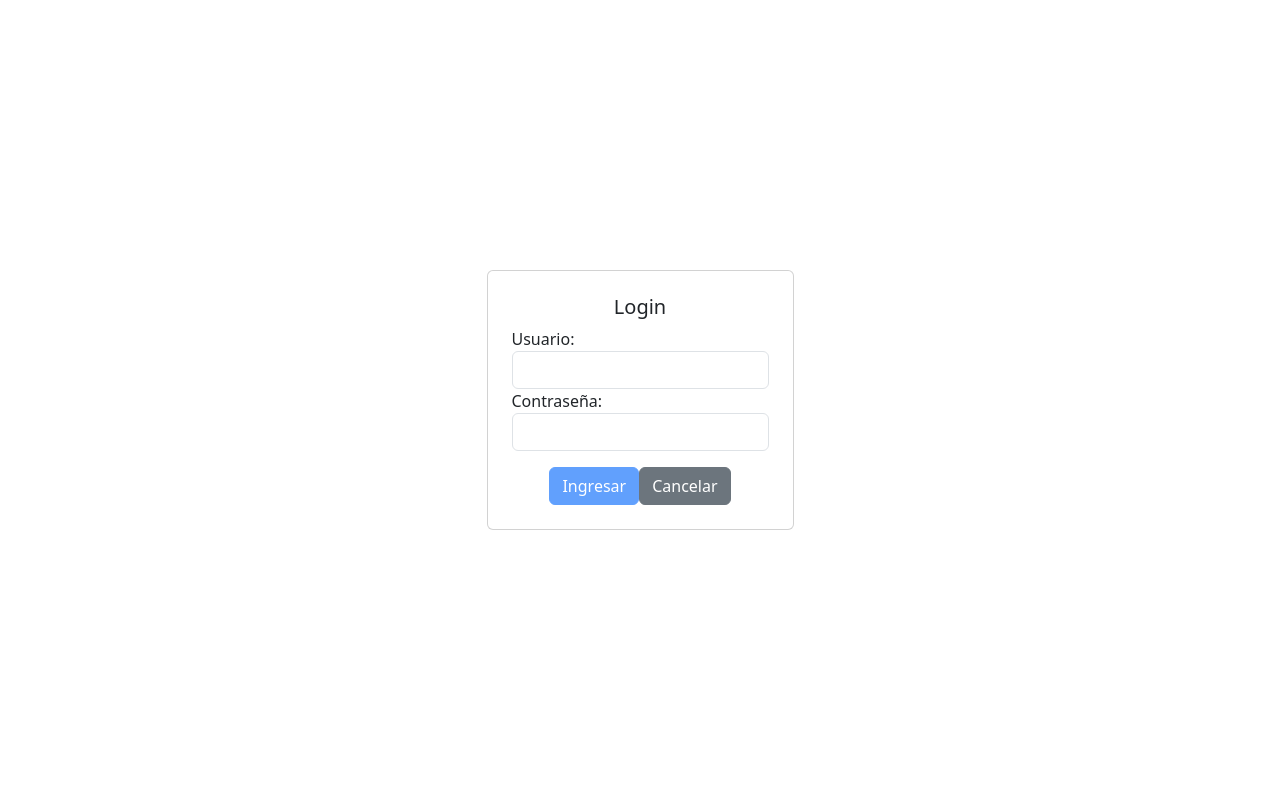
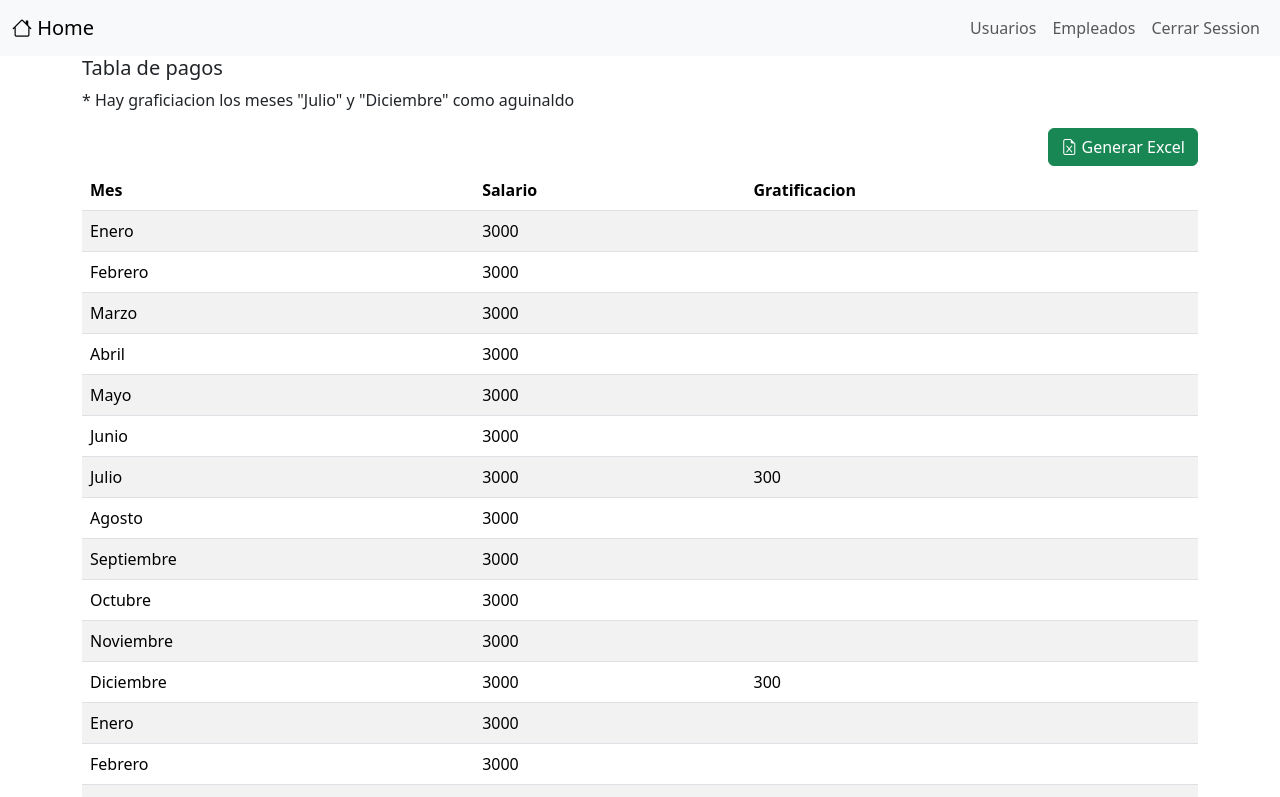
Before and after one commit to raselCuch/frontPersonal, an Angular app: page /home/excel in a window 1280 px wide. Before the commit this address led to /login. Shown: the top 797 px of the page. Built offline with nearby package versions, Linux system fonts and the light colour scheme.

Commit message:
Preparando para excel

```diff
--- a/src/app/app-routing.module.ts
+++ b/src/app/app-routing.module.ts
@@ -7,6 +7,7 @@ import { MenuUsuariosComponent } from './componentes/usuarios/menu-usuarios/menu
 import { MenuChoferesComponent } from './componentes/choferes/menu-choferes/menu-choferes.component';
 import { HomeComponent } from './componentes/home/home/home.component';
 import { BienvenidaComponent } from './componentes/home/bienvenida/bienvenida.component';
+import { ExcelComponent } from './componentes/choferes/excel/excel.component';
 
 const routes: Routes = [
   { path: 'login', component: LoginComponent },
@@ -19,6 +20,7 @@ const routes: Routes = [
       { path: '', component: BienvenidaComponent },
       { path: 'menuUsuario', component: MenuUsuariosComponent },
       { path: 'menuChoferes', component: MenuChoferesComponent },
+      { path: 'excel', component: ExcelComponent },
     ],
   },
   { path: '**', redirectTo: 'login' },
--- a/src/app/app.module.ts
+++ b/src/app/app.module.ts
@@ -15,6 +15,7 @@ import { MenuUsuariosComponent } from './componentes/usuarios/menu-usuarios/menu
 import { MenuChoferesComponent } from './componentes/choferes/menu-choferes/menu-choferes.component';
 import { HomeComponent } from './componentes/home/home/home.component';
 import { BienvenidaComponent } from './componentes/home/bienvenida/bienvenida.component';
+import { ExcelComponent } from './componentes/choferes/excel/excel.component';
 
 @NgModule({
   declarations: [
@@ -27,6 +28,7 @@ import { BienvenidaComponent } from './componentes/home/bienvenida/bienvenida.co
     MenuChoferesComponent,
     HomeComponent,
     BienvenidaComponent,
+    ExcelComponent,
   ],
   imports: [
     BrowserModule,
--- /dev/null
+++ b/src/app/componentes/choferes/excel/excel.component.html
@@ -0,0 +1,28 @@
+<div class="container">
+    <h5>Tabla de pagos</h5>
+    <p>* Hay graficiacion los meses "Julio" y "Diciembre" como aguinaldo</p>
+    <button class="btn btn-success mb-1 float-end" [routerLink]="['/registrarChoferes']">
+        <i class="bi bi-file-earmark-excel"></i> Generar Excel
+    </button>
+    <table class="table table-striped">
+        <thead>
+            <tr>
+                <th>Mes</th>
+                <th>Salario</th>
+                <th>Gratificacion</th>
+            </tr>
+        </thead>
+
+        <tbody>
+            <tr *ngFor="let salario of arraySalario">
+                <td>{{ salario.mes }}</td>
+                <td>{{ salario.salario }}</td>
+                <td>
+                    <div *ngIf="salario.gratificacion !==0">
+                        {{ salario.gratificacion }}
+                    </div>
+                </td>
+            </tr>
+        </tbody>
+    </table>
+</div>
--- /dev/null
+++ b/src/app/componentes/choferes/excel/excel.component.ts
@@ -0,0 +1,51 @@
+import { Component } from '@angular/core';
+import { IPagoMes } from '../../interfaces/pagoMes.interface';
+
+@Component({
+  selector: 'app-excel',
+  templateUrl: './excel.component.html',
+  styleUrls: ['./excel.component.css'],
+})
+export class ExcelComponent {
+  arraySalario: IPagoMes[] = [];
+
+  constructor() {
+    const fechaInicio = new Date(2024, 0, 1); // 1 de enero de 2024
+    const fechaFin = new Date(2025, 11, 31); // 31 de diciembre de 2024
+    const salarioMensual = 3000; // Salario mensual del empleado
+
+    this.calcularSalarios(fechaInicio, fechaFin, salarioMensual);
+  }
+
+  calcularSalarios(fechaInicio: Date, fechaFin: Date, salarioMensual: number) {
+    const nombresMeses = [
+      'Enero',
+      'Febrero',
+      'Marzo',
+      'Abril',
+      'Mayo',
+      'Junio',
+      'Julio',
+      'Agosto',
+      'Septiembre',
+      'Octubre',
+      'Noviembre',
+      'Diciembre',
+    ];
+
+    for (let fecha = new Date(fechaInicio); fecha <= fechaFin; fecha.setMonth(fecha.getMonth() + 1)) {
+      const mes = nombresMeses[fecha.getMonth()];
+      let gatificacion = 0;
+      if (mes === "Julio" || mes === "Diciembre") {
+        gatificacion = 300;
+      }
+      const salarioMes: IPagoMes = {
+        mes: mes,
+        salario: salarioMensual,
+        gratificacion: gatificacion
+      };
+      this.arraySalario.push(salarioMes);
+    }
+  }
+
+}
--- a/src/app/componentes/choferes/menu-choferes/menu-choferes.component.html
+++ b/src/app/componentes/choferes/menu-choferes/menu-choferes.component.html
@@ -2,7 +2,7 @@
 
 <div class="container">
   <h5>Lista de Empleados</h5>
-  <button class="btn btn-success mb-3 float-end" [routerLink]="['/registrarChoferes']" >
+  <button class="btn btn-success mb-3 float-end" [routerLink]="['/registrarChoferes']">
     <i class="bi bi-plus-circle"></i> Agregar
   </button>
   <!-- <i class="bi bi-android2"></i> -->
@@ -13,25 +13,36 @@
         <th>Nombre completo</th>
         <th>Salario</th>
         <th>F. Ingreso</th>
-        <th>Opciones</th>
+        <th class="text-center">Opciones</th>
       </tr>
     </thead>
+
     <tbody>
       <tr *ngFor="let empleado of arrayEmpleados">
         <td>{{ empleado.EmpDni }}</td>
         <td>{{ empleado.EmpNombre}}, {{empleado.EmpApPaterno}} {{empleado.EmpApMaterno}}</td>
         <td>S/. {{ empleado.contrato.ContrSalario }}</td>
         <td>{{ empleado.EmpFechIngreso | date:"dd/MM/yyyy" }}</td>
-        <td>
-          <button class="btn btn-warning" [routerLink]="['/registrarChoferes']" [queryParams]="{ id: empleado._id, mode:'V'}">
+        <td class="text-center">
+
+          <button class="btn btn-warning" [routerLink]="['/registrarChoferes']"
+            [queryParams]="{ id: empleado._id, mode:'V'}">
             <i class="bi bi-nut"></i>
           </button>
-          <button class="btn btn-primary" [routerLink]="['/registrarChoferes']" [queryParams]="{ id: empleado._id, mode:'E'}">
+
+          <button class="btn btn-primary" [routerLink]="['/registrarChoferes']"
+            [queryParams]="{ id: empleado._id, mode:'E'}">
             <i class="bi bi-pencil"></i>
           </button>
+
+          <button class="btn btn-success" [routerLink]="['/home/excel']">
+            <i class="bi bi-file-earmark-excel"></i>
+          </button>
+
           <button class="btn btn-danger">
             <i (click)="confirmarEliminarEmpleado(empleado._id)" class="bi bi-trash"></i>
           </button>
+
         </td>
       </tr>
       <!-- Aquí agregarías más filas con los datos de los usuarios -->
--- /dev/null
+++ b/src/app/componentes/interfaces/pagoMes.interface.ts
@@ -0,0 +1,5 @@
+export interface IPagoMes {
+  mes: string;
+  salario: number;
+  gratificacion: number;
+}
```
Also changed, not shown: src/app/componentes/choferes/excel/excel.component.css (added).
